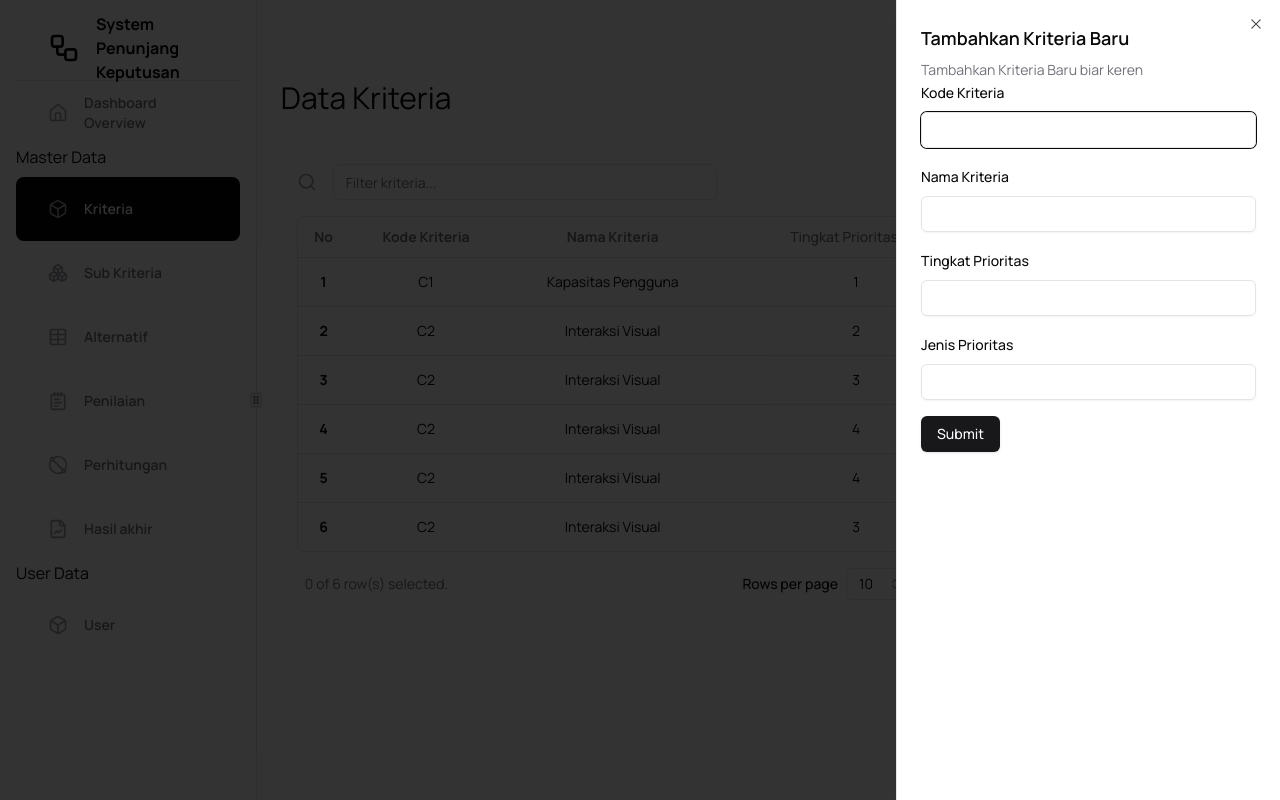
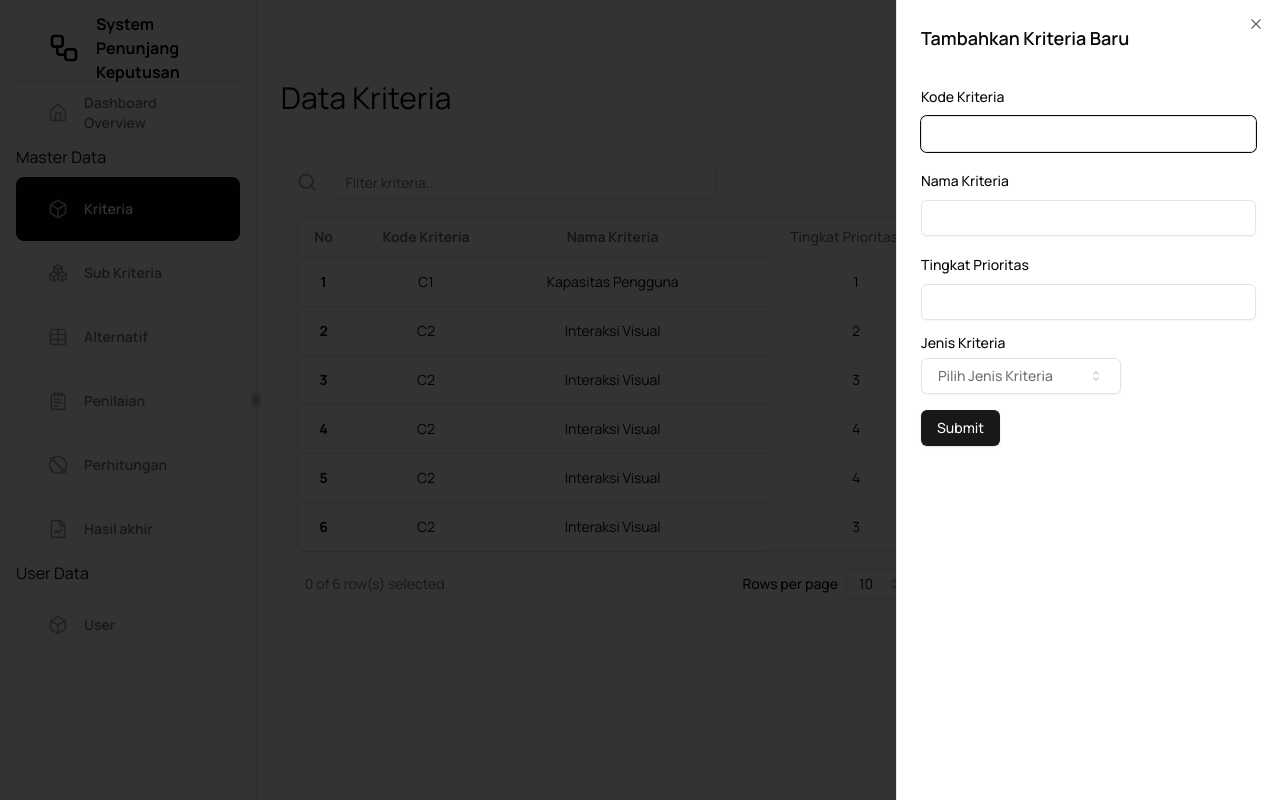
Before and after one commit to rizfirsy-gh/spk-risa, a Next.js app: page /dashboard/data/kriteria in a window 1280 px wide. Both pictures are taken after a click on the button "Tambah data". Built offline with nearby package versions, Linux system fonts and the light colour scheme; grey boxes are pictures that could not be loaded.

Commit message:
[FIX] Memperbaiki bug pada Combobox Pilih Jenis Kriteria

```diff
--- a/app/dashboard/data/kriteria/components/form-tambah-kriteria.tsx
+++ b/app/dashboard/data/kriteria/components/form-tambah-kriteria.tsx
@@ -2,6 +2,8 @@
 
 import React from "react";
 import { zodResolver } from "@hookform/resolvers/zod";
+import { cn } from "@/lib/utils";
+import { CaretSortIcon, CheckIcon } from "@radix-ui/react-icons";
 import { useForm } from "react-hook-form";
 import { z } from "zod";
 import { Button } from "@/components/ui/button";
@@ -14,16 +16,61 @@ import {
   FormLabel,
   FormMessage,
 } from "@/components/ui/form";
+import {
+  Command,
+  CommandEmpty,
+  CommandGroup,
+  CommandInput,
+  CommandItem,
+} from "@/components/ui/command";
+import {
+  Popover,
+  PopoverContent,
+  PopoverTrigger,
+} from "@/components/ui/popover";
 import { Input } from "@/components/ui/input";
+import { CommandList } from "cmdk";
 
 const jenisKriteria = [
   {
-    value: "benefit",
-    label: "Benefit",
+    value: "kehadiran",
+    label: "Kehadiran",
   },
   {
-    value: "cost",
-    label: "Cost",
+    value: "tanggungjawab",
+    label: "Tanggung Jawab",
+  },
+  {
+    value: "sikap",
+    label: "Sikap/Attitude",
+  },
+  {
+    value: "kerjasama",
+    label: "Kerja Sama",
+  },
+  {
+    value: "inisiatif",
+    label: "Inisiatif",
+  },
+  {
+    value: "integritas",
+    label: "Integritas",
+  },
+  {
+    value: "komunikasi",
+    label: "Komunikasi",
+  },
+  {
+    value: "knowledge",
+    label: "Knowledge",
+  },
+  {
+    value: "loyal",
+    label: "Loyal",
+  },
+  {
+    value: "penampilan",
+    label: "Penampilan",
   },
 ];
 
@@ -37,7 +84,9 @@ const formSchema = z.object({
   tingkat_prioritas: z.string().min(1, {
     message: "Tingkat Prioritas perlu diisi.",
   }),
-  jenis_kriteria: z.string(),
+  jenis_kriteria: z.string({
+    required_error: "Silahkan pilih Jenis Kriteria",
+  }),
 });
 
 const FormTambahKriteria = () => {
@@ -108,11 +157,61 @@ const FormTambahKriteria = () => {
             control={form.control}
             name="jenis_kriteria"
             render={({ field }) => (
-              <FormItem>
-                <FormLabel>Jenis Prioritas</FormLabel>
-                <FormControl>
-                  <Input placeholder="" {...field} />
-                </FormControl>
+              <FormItem className="flex flex-col">
+                <FormLabel>Jenis Kriteria</FormLabel>
+                <Popover>
+                  <PopoverTrigger asChild>
+                    <FormControl>
+                      <Button
+                        variant="outline"
+                        role="combobox"
+                        className={cn(
+                          "w-[200px] justify-between",
+                          !field.value && "text-muted-foreground"
+                        )}
+                      >
+                        {field.value
+                          ? jenisKriteria.find(
+                              (kriteria) => kriteria.value === field.value
+                            )?.label
+                          : "Pilih Jenis Kriteria"}
+                        <CaretSortIcon className="ml-2 h-4 w-4 shrink-0 opacity-50" />
+                      </Button>
+                    </FormControl>
+                  </PopoverTrigger>
+                  <PopoverContent className="w-[200px] p-0">
+                    <Command>
+                      <CommandInput
+                        placeholder="Cari Jenis Kriteria..."
+                        className="h-9"
+                      />
+                      <CommandEmpty>Jenis Kriteria kosong.</CommandEmpty>
+                      <CommandGroup>
+                        <CommandList>
+                          {jenisKriteria.map((kriteria) => (
+                            <CommandItem
+                              value={kriteria.label}
+                              key={kriteria.value}
+                              onSelect={() => {
+                                form.setValue("jenis_kriteria", kriteria.value);
+                              }}
+                            >
+                              {kriteria.label}
+                              <CheckIcon
+                                className={cn(
+                                  "ml-auto h-4 w-4",
+                                  kriteria.value === field.value
+                                    ? "opacity-100"
+                                    : "opacity-0"
+                                )}
+                              />
+                            </CommandItem>
+                          ))}
+                        </CommandList>
+                      </CommandGroup>
+                    </Command>
+                  </PopoverContent>
+                </Popover>
                 <FormMessage />
               </FormItem>
             )}
--- a/app/dashboard/data/kriteria/page.tsx
+++ b/app/dashboard/data/kriteria/page.tsx
@@ -71,11 +71,8 @@ const KriteriaScreen = async () => {
             <Button>Tambah data</Button>
           </SheetTrigger>
           <SheetContent>
-            <SheetHeader>
+            <SheetHeader className="mb-8">
               <SheetTitle>Tambahkan Kriteria Baru</SheetTitle>
-              <SheetDescription>
-                Tambahkan Kriteria Baru biar keren
-              </SheetDescription>
             </SheetHeader>
             <FormTambahKriteria />
           </SheetContent>
```
